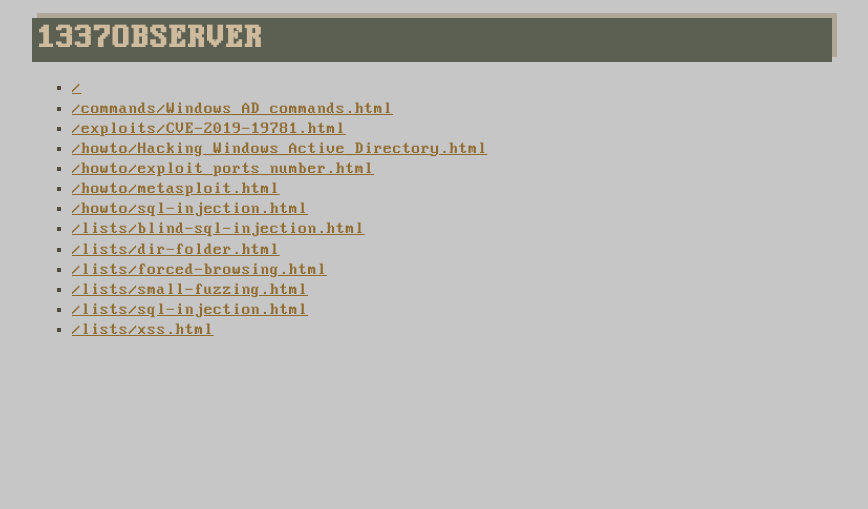
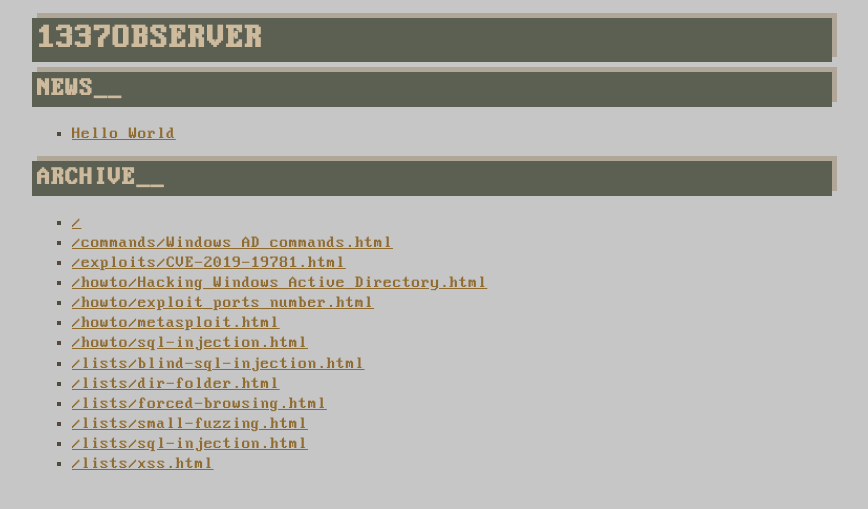
Before and after one commit to Leetcore/hacker-archive, a Jekyll site: the page built from index.md, in a window 1280 px wide. Shown: the top 509 px of the page, without its empty margins (208-1076 px from the left). Built offline with Jekyll 4.4.1, drawn with Linux system fonts in a browser that asks for light colours.

Commit message:
latest posts added

```diff
--- a/_layouts/frontpage.html
+++ b/_layouts/frontpage.html
@@ -19,6 +19,16 @@
 <body>
 	<div id="main">
 		<h1>1337observer</h1>
+		<h2>news_</h2>
+		<ul>
+			{% for post in site.posts limit:3 %}
+			<li>
+				<a href="{{ post.url }}">{{ post.title }}</a>
+			</li>
+			{% endfor %}
+		</ul>
+
+		<h2>archive_</h2>
 		<ul>
 			{% for page in site.pages %}
 				{% if page.url contains '/assets/' %}
```
